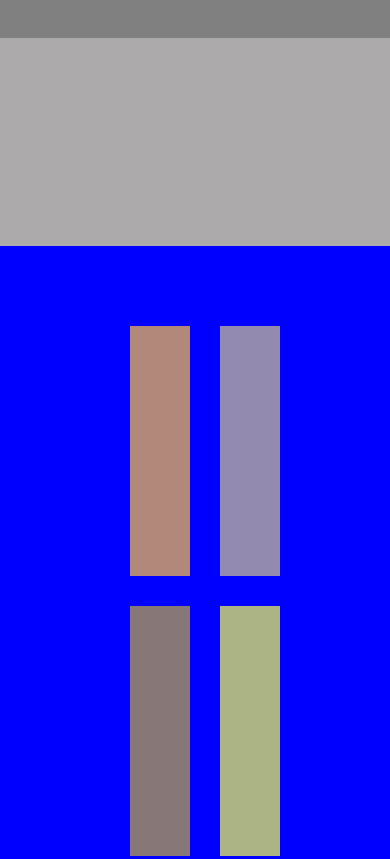
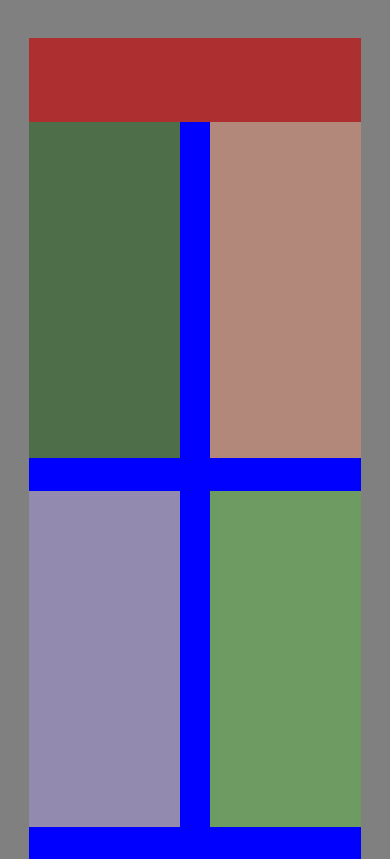
Before and after one commit to rsuazo/odin_next_web, a plain HTML site: page index.html in a window 390 px wide. Shown: the part 1660-2519 px from the top of the page. Drawn offline with Linux system fonts and the light colour scheme.

Commit message:
complete latest tablet version

```diff
--- a/css/styles.css
+++ b/css/styles.css
@@ -455,4 +455,89 @@
     width: 80%;
     background-color: rgb(137, 97, 141);
   }
+
+  #latest {
+    height: 1900px;
+    background-color: grey;
+    display: flex;
+    flex-direction: column;
+    justify-content: center;
+    align-items: center;
+  }
+
+  #latest_headline {
+    height: 88px;
+    width: 85%;
+    background-color:rgb(173, 47, 47);
+  }
+
+  #latesttiles {
+    height: 100%;
+    width: 85%;
+    background-color: blue;
+    display: grid;
+    grid-gap: 30px;
+    grid-template-columns: 1fr 1fr;
+    grid-template-rows: 1fr 1fr 1fr 1fr 1fr;
+    grid-template-areas:
+    "tile1 tile2"
+    "tile3 tile4"
+    "tile5 tile6"
+    "tile7 tile8"
+    "button button";
+  }
+
+  #latesttile1 {
+    grid-area: tile1;
+    height: 336px;
+    background-color: rgb(78, 110, 73);
+  }
+
+  #latesttile2 {
+    grid-area: tile2;
+    height: 336px;
+    background-color: rgb(177, 136, 121);
+  }
+
+  #latesttile3 {
+    grid-area: tile3;
+    height: 336px;
+    background-color: rgb(147, 139, 175);
+  }
+
+  #latesttile4 {
+    grid-area: tile4;
+    height: 336px;
+    background-color: rgb(109, 155, 98);
+  }
+
+  #latesttile5 {
+    grid-area: tile5;
+    height: 336px;
+    background-color: rgb(105, 140, 160);
+  }
+
+  #latesttile6 {
+    grid-area: tile6;
+    height: 336px;
+    background-color: rgb(136, 119, 119);
+  }
+
+  #latesttile7 {
+    grid-area: tile7;
+    height: 336px;
+    background-color: rgb(172, 180, 134);
+  }
+
+  #latesttile8 {
+    grid-area: tile8;
+    height: 336px;
+    background-color: rgb(156, 106, 145);
+  }
+
+  #latest_button {
+    grid-area: button;
+    height: 40px;
+    width: 150px;
+  }
 }
```
